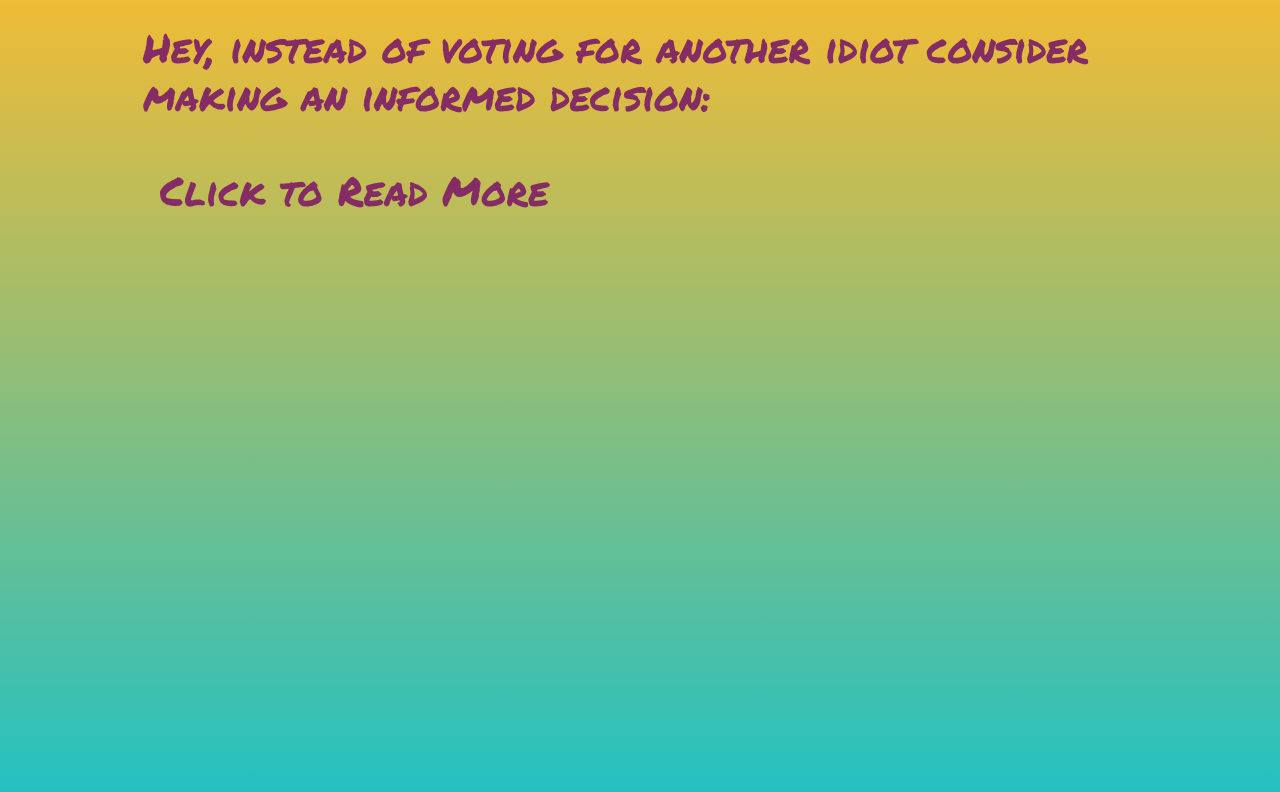
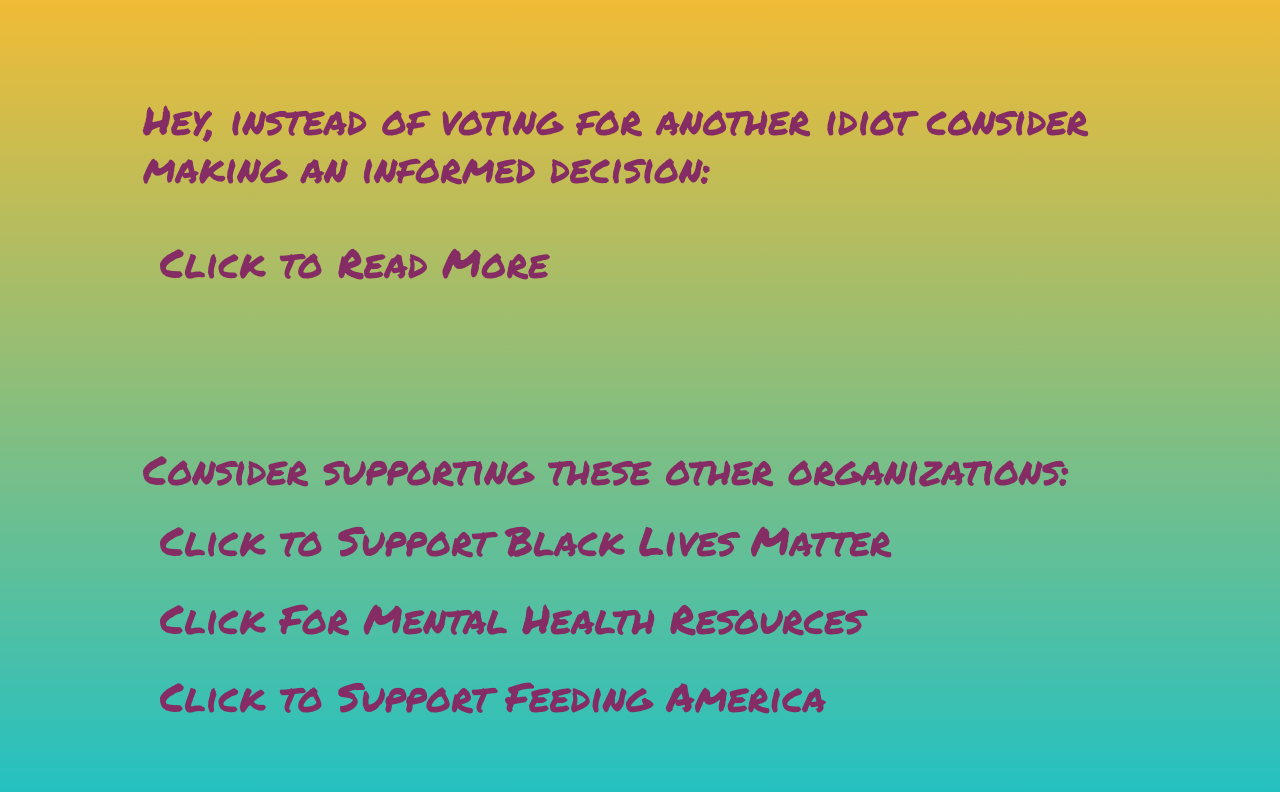
Before and after one commit to Kmagameguy/kevin2020, a plain HTML site: page index.html in a window 1280 px wide. Both pictures are taken after typing "Sample", "Sample", "Sample", "Sample", "Sample", "Sample" into the empty fields and a click on the button "Click here to add your signature". Shown: the part 48-840 px from the top of the page. Drawn offline with nearby package versions, Linux system fonts and the light colour scheme.

Commit message:
Make Redirect Page More Meaningful

```diff
--- a/index.html
+++ b/index.html
@@ -247,7 +247,12 @@
         <script>
             $(function() {
                 $('#submit-ballot').click(function() {
-                    $('#header-content').html('<div class="my-5"><h1 class="mt-4 py-4">Hey, instead of voting for another idiot consider making an informed decision: </h1><a href="https://politico.com/2020-election/candidates-views-on-the-issues" id="redirect-btn" class="btn btn-lg bg-transparent text-left">Click to Read More</button></div>');
+                    let header = '<h1 class="mt-4 py-4">Hey, instead of voting for another idiot consider making an informed decision: </h1>';
+                    let candidates = '<a href="https://politico.com/2020-election/candidates-views-on-the-issues" target="_blank" class="btn btn-lg redirect-btn bg-transparent text-left">Click to Read More</a>';
+                    let blm = '<a href="https://blacklivesmatters.carrd.co/" target="_blank" class="btn btn-lg redirect-btn bg-transparent text-left">Click to Support Black Lives Matter</a>';
+                    let mental = '<a href="https://www.nami.org/Home" target="_blank" class="btn btn-lg redirect-btn bg-transparent text-left">Click For Mental Health Resources</a>';
+                    let american = '<a href="https://www.feedingamerica.org/" target="_blank" class="btn btn-lg redirect-btn bg-transparent text-left">Click to Support Feeding America</a>';
+                    $('#header-content').html(`<div class="my-5 py-5">${header}${candidates}</div><div class="my-5 py-5"><h1>Consider supporting these other organizations: </h1>${blm}${mental}${american}</div>`);
                 });
             });
 
--- a/main.css
+++ b/main.css
@@ -60,7 +60,7 @@ select {
     max-width: 800px;
 }
 
-#redirect-btn {
+.redirect-btn {
     color: #842c63;
     font-size: 2.5rem;
 }
```
